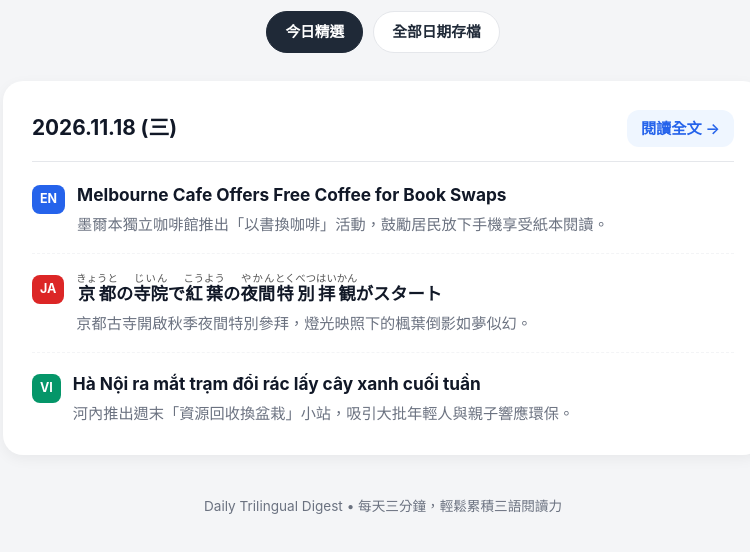
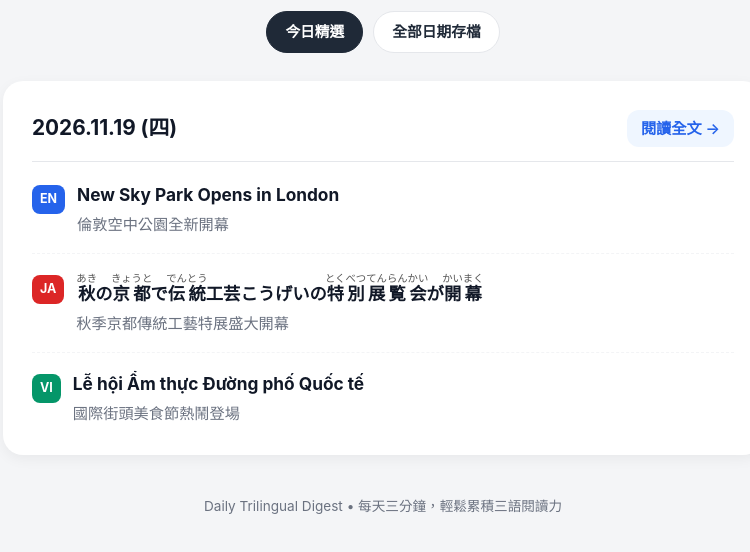
Before and after one commit to INC124/trilingual-digest, a plain HTML site: page index.html in a window 1280 px wide. Shown: the part 150-702 px from the top of the page, without its empty margins (257-1007 px from the left). Drawn offline with Linux system fonts and the light colour scheme.

Commit message:
Auto update daily digest

```diff
--- a/index.html
+++ b/index.html
@@ -104,6 +104,8 @@
 
     <div class="digest-list">
       <!-- ====== 每天新增的日期卡片請貼在下方這一行之後 ====== -->
+<a href="2026-11-19.html" class="digest-item"><div class="item-header"><span class="item-date">2026.11.19 (四)</span><span class="item-arrow">閱讀全文 →</span></div><ul class="topic-list"><li><span class="lang-badge bg-en">EN</span><div class="title-group"><span class="orig-title">New Sky Park Opens in London</span><span class="zh-title">倫敦空中公園全新開幕</span></div></li><li><span class="lang-badge bg-ja">JA</span><div class="title-group"><span class="orig-title"><ruby>秋<rt>あき</rt></ruby>の<ruby>京都<rt>きょうと</rt></ruby>で<ruby>伝統<rt>でんとう</rt></ruby>工芸<rt>こうげい</rt>の<ruby>特別<rt>とくべつ</rt></ruby><ruby>展覧会<rt>てんらんかい</rt></ruby>が<ruby>開幕<rt>かいまく</rt></ruby></span><span class="zh-title">秋季京都傳統工藝特展盛大開幕</span></div></li><li><span class="lang-badge bg-vi">VI</span><div class="title-group"><span class="orig-title">Lễ hội Ẩm thực Đường phố Quốc tế</span><span class="zh-title">國際街頭美食節熱鬧登場</span></div></li></ul></a>
+
 
       <!-- 2026.11.18 -->
       <a href="2026-11-18.html" class="digest-item">
```
Also changed, not shown: 2026-11-19.html (+1 -1 lines), 3 other files.
